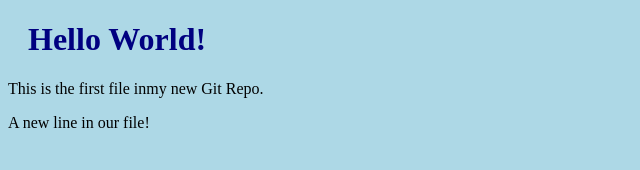
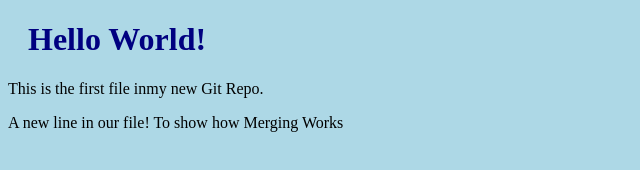
Before and after one commit to BabyX047/plp-git-github-practise, a plain HTML site: page index.html in a window 1280 px wide. Shown: the whole page, without its empty margins (0-640 px from the left). Drawn offline with Linux system fonts and the light colour scheme.

Commit message:
Updated index.html with emergency fix

```diff
--- a/index.html
+++ b/index.html
@@ -7,6 +7,6 @@
 	<body>
 		<h1>Hello World!</h1>
 		<p>This is the first file inmy new Git Repo.</p>
-		<p>A new line in our file!</p>
+		<p>A new line in our file! To show how Merging Works</p>
 	</body>
 </html>
```
